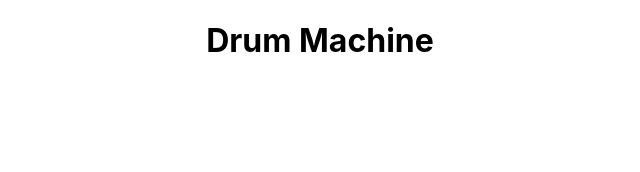
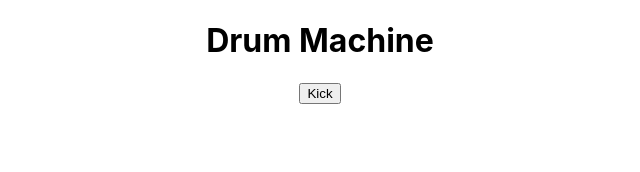
Before and after one commit to 11hkella/musical-grids, a React (Create React App) app in the folder client/: page / in a window 1280 px wide. Shown: the top 172 px of the page, without its empty margins (320-960 px from the left). Built offline with nearby package versions, Linux system fonts and the light colour scheme.

Commit message:
initalized click method

```diff
--- a/client/src/App.js
+++ b/client/src/App.js
@@ -7,9 +7,8 @@ import Kick from './components/Kick'
 function App() {
   return (
     <div className="App">
-      <TransportComponent>
-        <Kick />
-      </TransportComponent>
+      <TransportComponent />
+      <Kick />
     </div>
   );
 }
--- a/client/src/components/Kick.jsx
+++ b/client/src/components/Kick.jsx
@@ -2,7 +2,9 @@ import React, { Component } from 'react'
 
 export default class Kick extends Component {
 
-
+    handleClick = () => {
+        console.log("boooom!")
+    }
 
     render() {
         return <div className='kick-container'>
```
